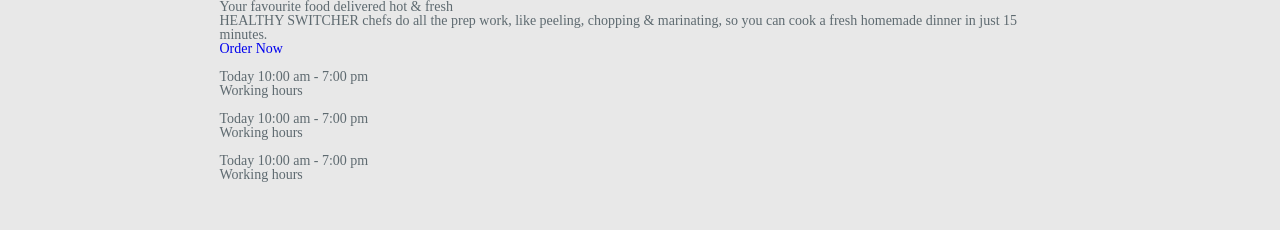
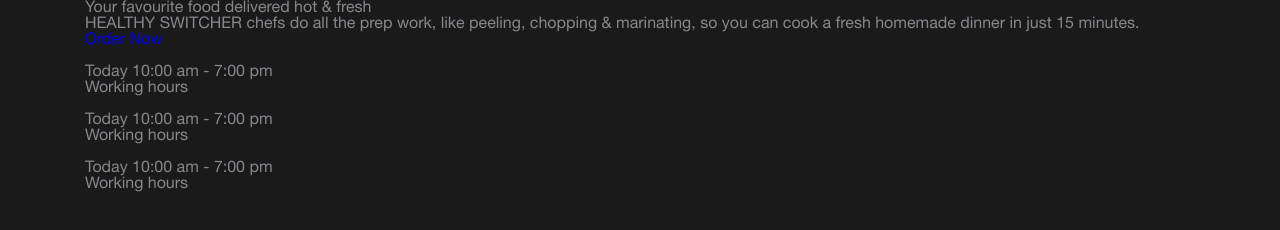
Before and after one commit to dreamsoundx/healthy-food, a plain HTML site: page index.html in a window 1280 px wide. Drawn offline with Linux system fonts and the light colour scheme.

Commit message:
feat: add fonts

```diff
--- a/css/style.scss
+++ b/css/style.scss
@@ -2,15 +2,41 @@
 &display=swap
 &subset=cyrillic-ext
 */
+@import url('https://fonts.googleapis.com/css?family=Roboto:700&display=swap');
 @import '_null';
 
-html {
-  font-size: 14px;
+@font-face {
+  font-family: 'HelveticaNeue-55Roman';
+  src: url('../fonts/HelveticaNeue-55Roman.woff2') format('woff2'),
+    url('../fonts/HelveticaNeue-55Roman.woff') format('woff');
+  font-weight: 400;
+  font-style: normal;
+  font-display: swap;
 }
+
+@font-face {
+  font-family: 'HelveticaNeue-CondensedBlack';
+  src: url('../fonts/HelveticaNeue-CondensedBlack.woff2') format('woff2'),
+    url('../fonts/HelveticaNeue-CondensedBlack.woff') format('woff');
+  font-weight: 900;
+  font-style: normal;
+  font-display: swap;
+}
+
+@font-face {
+  font-family: 'HelveticaNeue-CondensedBold';
+  src: url('../fonts/HelveticaNeue-CondensedBold.woff2') format('woff2'),
+    url('../fonts/HelveticaNeue-CondensedBold.woff') format('woff');
+  font-weight: 700;
+  font-style: normal;
+  font-display: swap;
+}
+
 body {
   line-height: 1;
-  color: rgb(94, 106, 112);
-  background: #e8e8e8;
+  font-family: 'HelveticaNeue-55Roman', sans-serif;
+  color: rgb(133, 135, 140);
+  background: #1a1a1a;
 }
 
 .wrapper {
@@ -20,6 +46,74 @@ body {
 
 [class*='__container'] {
   margin: 0px auto;
-  max-width: 871px;
+  max-width: 1140px;
   padding: 0px 15px;
 }
+
+.your-favorite {
+  // .your-favorite__content
+
+  &__content {
+  }
+
+  // .your-favorite__title
+
+  &__title {
+  }
+
+  // .your-favorite__text
+
+  &__text {
+  }
+
+  // .your-favorite__button
+
+  &__button {
+  }
+
+  // .your-favorite__contacts
+
+  &__contacts {
+  }
+}
+.title-favorite-your {
+  // .title-favorite-your__selected
+
+  &__selected {
+  }
+}
+.text-favorite-your {
+  // .text-favorite-your__selected
+
+  &__selected {
+  }
+}
+.button {
+}
+.contacts {
+  // .contacts__item
+
+  &__item {
+  }
+}
+.item-contacts {
+  // .item-contacts__icon
+
+  &__icon {
+  }
+
+  // .item-contacts__image
+
+  &__image {
+  }
+
+  // .item-contacts__info
+
+  &__info {
+  }
+
+  // .item-contacts__title
+
+  &__title {
+  }
+}
```
Also changed, not shown: css/style.css, fonts/HelveticaNeue-55Roman.woff (added), fonts/HelveticaNeue-55Roman.woff2 (added), fonts/HelveticaNeue-CondensedBlack.woff (added), fonts/HelveticaNeue-CondensedBlack.woff2 (added), fonts/HelveticaNeue-CondensedBold.woff (added), fonts/HelveticaNeue-CondensedBold.woff2 (added), 1 other file.
